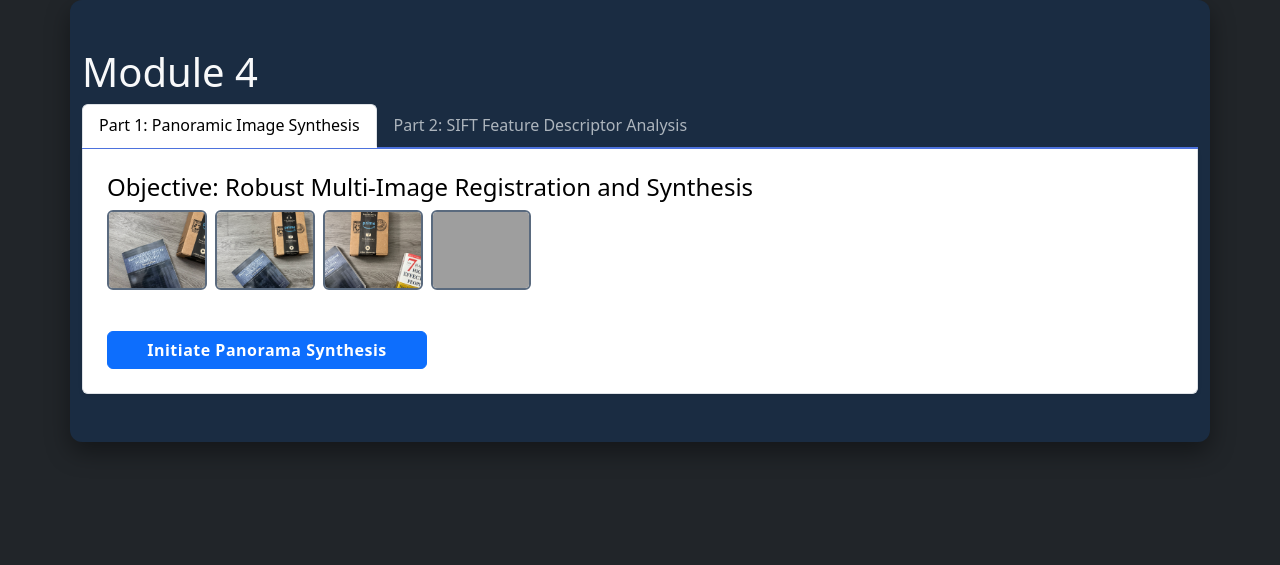
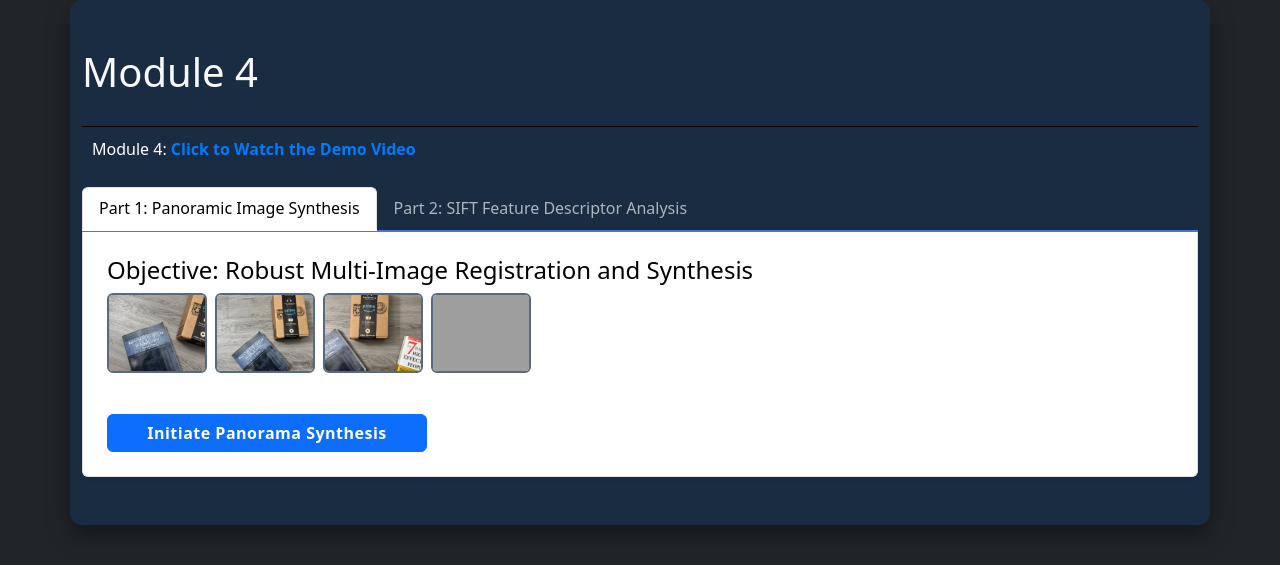
Before and after one commit to Vimeth22/Module4, a Flask app: page /module4 in a window 1280 px wide. Shown: the top 565 px of the page. Run offline with Flask 3, Linux system fonts and the light colour scheme; grey boxes are pictures that could not be loaded.

Commit message:
initial commit

```diff
--- a/templates/index.html
+++ b/templates/index.html
@@ -2,7 +2,7 @@
 <html lang="en">
 <head>
     <meta charset="UTF-8">
-    <title>Module 4: Applied Computer Vision Research</title>
+    <title>Module 4</title>
     <link href="https://cdn.jsdelivr.net/npm/bootstrap@5.3.0/dist/css/bootstrap.min.css" rel="stylesheet">
     <style>
         /* --- Academic Color Palette --- */
@@ -70,10 +70,21 @@
 
 <div class="container py-5">
     <h1 class="mb-2">Module 4</h1>
+
+    <div style="margin-top: 30px; padding: 10px; border-top: 1px solid #0a0101ff;">
+    <p>
+      Module 4:
+      <a href="https://drive.google.com/file/d/1Yw9detd9Z2G4-D-PJgp_r5nNu-Cpg0dJ/view?usp=sharing" target="_blank" style="color: #007bff; text-decoration: none; font-weight: bold;">
+        Click to Watch the Demo Video
+      </a>
+    </p>
+  </div>
+
     <ul class="nav nav-tabs" id="myTab" role="tablist">
         <li class="nav-item" role="presentation"><button class="nav-link active" data-bs-toggle="tab" data-bs-target="#part1" type="button" role="tab">Part 1: Panoramic Image Synthesis</button></li>
         <li class="nav-item" role="presentation"><button class="nav-link" data-bs-toggle="tab" data-bs-target="#part2" type="button" role="tab">Part 2: SIFT Feature Descriptor Analysis</button></li>
     </ul>
+
 
     <div class="tab-content p-4 bg-white border border-top-0 rounded-bottom shadow-sm">
 
```
